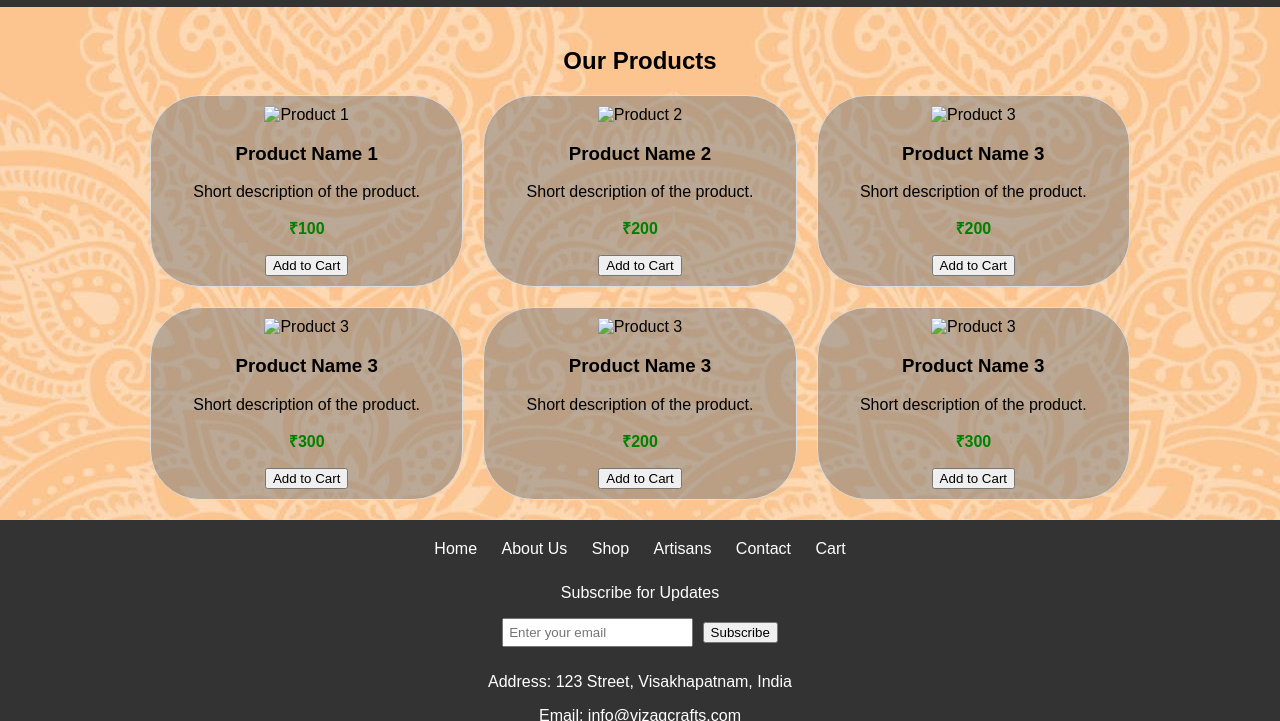
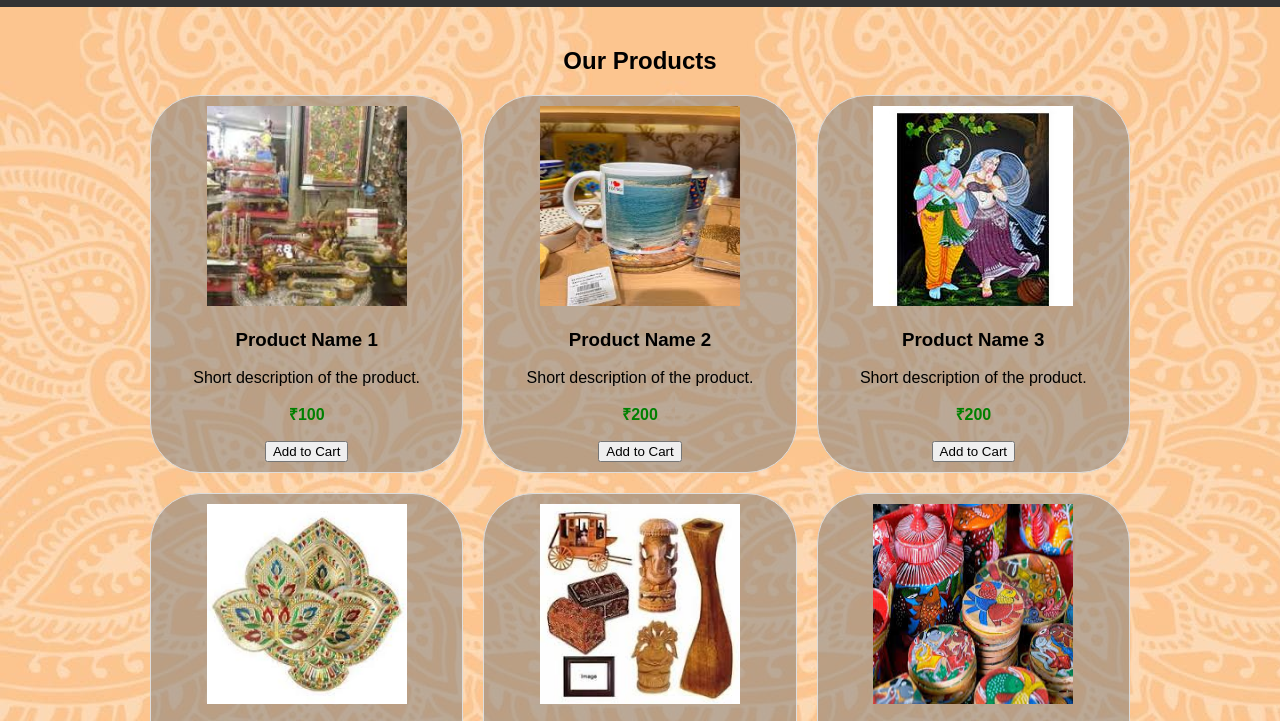
Before and after one commit to saiprasanna56/Kalakriti, a plain HTML site: page hcproducts.html in a window 1280 px wide. Shown: the part 79-800 px from the top of the page. Drawn offline with Linux system fonts and the light colour scheme; files whose address does not match are found by name.

Commit message:
Update hcproducts.html

```diff
--- a/hcproducts.html
+++ b/hcproducts.html
@@ -148,7 +148,7 @@
         <h2>Our Products</h2>
         <div class="products-grid">
             <div class="product-card">
-                <img src="images/hc1.jpeg" alt="Product 1">
+                <img src="hc1.jpeg" alt="Product 1">
                 <h3>Product Name 1</h3>
                 <p>Short description of the product.</p>
                 <p class="price">₹100</p>
@@ -156,35 +156,35 @@
             </div>
             <!-- Repeat product-card divs as needed -->
             <div class="product-card">
-                <img src="images/hc2.jpeg" alt="Product 2">
+                <img src="hc2.jpeg" alt="Product 2">
                 <h3>Product Name 2</h3>
                 <p>Short description of the product.</p>
                 <p class="price">₹200</p>
                 <button>Add to Cart</button>
             </div>
             <div class="product-card">
-                <img src="images/hc3.jpeg" alt="Product 3">
+                <img src="hc3.jpeg" alt="Product 3">
                 <h3>Product Name 3</h3>
                 <p>Short description of the product.</p>
                 <p class="price">₹200</p>
                 <button>Add to Cart</button>
             </div>
             <div class="product-card">
-                <img src="images/hc4.jpeg" alt="Product 3">
+                <img src="hc4.jpeg" alt="Product 3">
                 <h3>Product Name 3</h3>
                 <p>Short description of the product.</p>
                 <p class="price">₹300</p>
                 <button>Add to Cart</button>
             </div>
             <div class="product-card">
-                <img src="images/hc5.jpeg" alt="Product 3">
+                <img src="hc5.jpeg" alt="Product 3">
                 <h3>Product Name 3</h3>
                 <p>Short description of the product.</p>
                 <p class="price">₹200</p>
                 <button>Add to Cart</button>
             </div>
             <div class="product-card">
-                <img src="images/hc6.jpeg" alt="Product 3">
+                <img src="hc6.jpeg" alt="Product 3">
                 <h3>Product Name 3</h3>
                 <p>Short description of the product.</p>
                 <p class="price">₹300</p>
```
